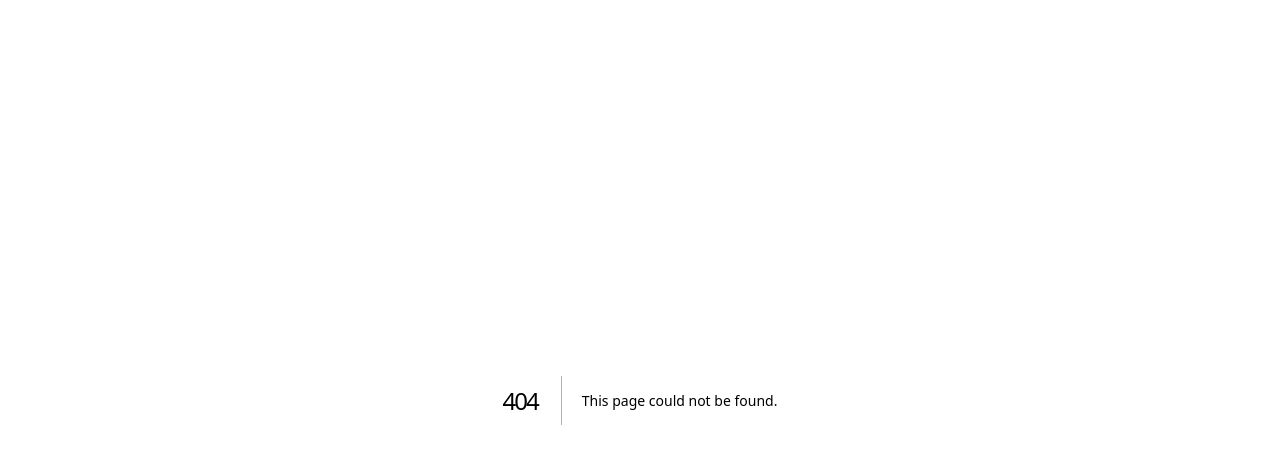
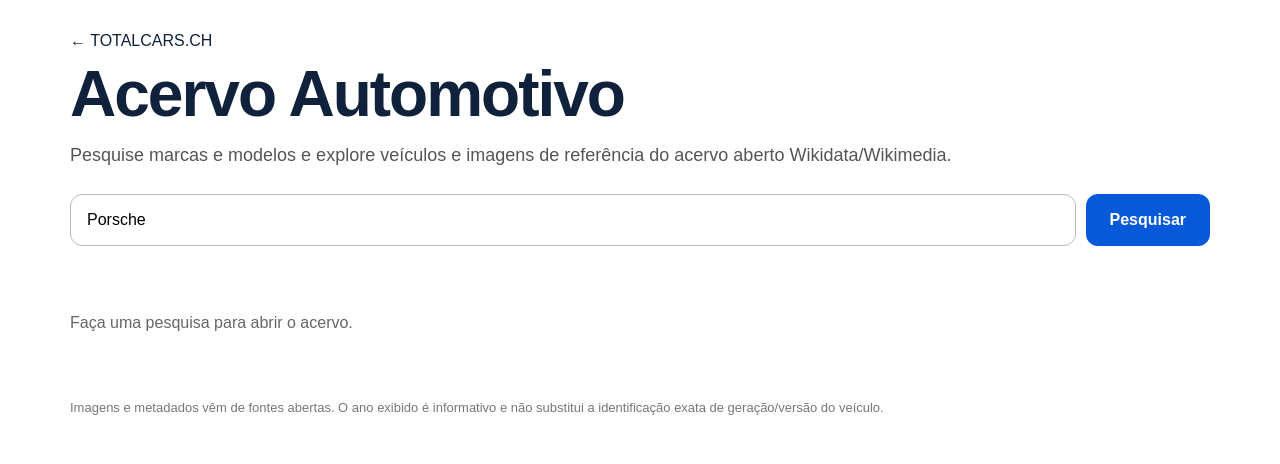
Before and after one commit to ricardobrojek-collab/Total-cars-, a Next.js app: page /acervo in a window 1280 px wide. Before the commit this address had no page. Shown: the top 464 px of the page. Built offline with nearby package versions, Linux system fonts and the light colour scheme.

Commit message:
Add automotive archive search page

```diff
--- /dev/null
+++ b/app/acervo/page.js
@@ -0,0 +1,25 @@
+"use client";
+import {useState} from "react";
+
+export default function Acervo(){
+ const [q,setQ]=useState("Porsche"),[cars,setCars]=useState([]),[loading,setLoading]=useState(false),[error,setError]=useState("");
+ async function search(e){e?.preventDefault();setLoading(true);setError("");try{const r=await fetch("/api/car-history?q="+encodeURIComponent(q));const d=await r.json();if(!r.ok)throw Error(d.error||"Falha na busca");setCars(d.cars||[])}catch(e){setError(e.message)}finally{setLoading(false)}}
+ return <main style={{maxWidth:1180,margin:"0 auto",padding:"32px 20px",fontFamily:"Arial,sans-serif"}}>
+  <a href="/" style={{textDecoration:"none",color:"inherit"}}>← TOTALCARS.CH</a>
+  <h1 style={{fontSize:"clamp(32px,5vw,64px)",marginBottom:8}}>Acervo Automotivo</h1>
+  <p style={{fontSize:18,color:"#555"}}>Pesquise marcas e modelos e explore veículos e imagens de referência do acervo aberto Wikidata/Wikimedia.</p>
+  <form onSubmit={search} style={{display:"flex",gap:10,margin:"28px 0",flexWrap:"wrap"}}>
+   <input value={q} onChange={e=>setQ(e.target.value)} placeholder="Ex.: Porsche 911, Audi A6, BMW M3" style={{flex:"1 1 300px",padding:16,border:"1px solid #bbb",borderRadius:12,fontSize:16}}/>
+   <button disabled={loading} style={{padding:"16px 24px",border:0,borderRadius:12,fontWeight:800,cursor:"pointer"}}>{loading?"Buscando...":"Pesquisar"}</button>
+  </form>
+  {error&&<p>{error}</p>}
+  {!loading&&!cars.length&&!error&&<div style={{padding:"40px 0",color:"#666"}}>Faça uma pesquisa para abrir o acervo.</div>}
+  <section style={{display:"grid",gridTemplateColumns:"repeat(auto-fill,minmax(240px,1fr))",gap:18}}>
+   {cars.map(car=><article key={car.id} style={{border:"1px solid #ddd",borderRadius:18,overflow:"hidden",background:"#fff"}}>
+    <img src={car.imageUrl} alt={car.name} style={{width:"100%",height:180,objectFit:"cover",display:"block"}}/>
+    <div style={{padding:16}}><h2 style={{fontSize:18,margin:"0 0 6px"}}>{car.name}</h2><span style={{color:"#666"}}>{car.year||"Ano não confirmado"}</span></div>
+   </article>)}
+  </section>
+  <p style={{marginTop:28,fontSize:13,color:"#777"}}>Imagens e metadados vêm de fontes abertas. O ano exibido é informativo e não substitui a identificação exata de geração/versão do veículo.</p>
+ </main>
+}
```
